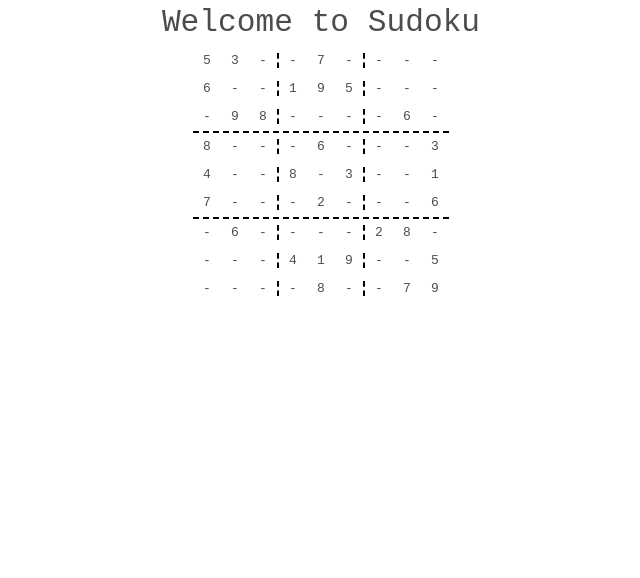
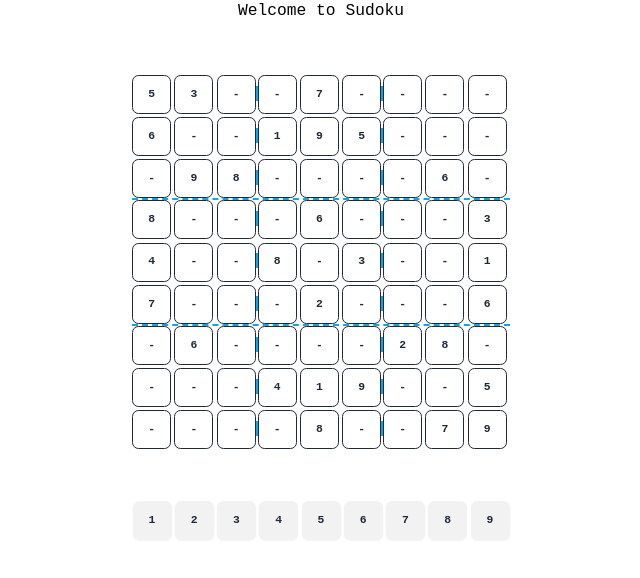
Before and after one commit to mrv1k/propersudoku, a SvelteKit app: page / in a window 1280 px wide. Shown: the top 578 px of the page, without its empty margins (319-959 px from the left). Built offline with nearby package versions, Linux system fonts and the light colour scheme.

Commit message:
somewhat get back to default firefox style I liked

```diff
--- a/src/routes/+page.svelte
+++ b/src/routes/+page.svelte
@@ -67,16 +67,16 @@
   let invalidKeys = $derived(findAlreadyUsedNumbers());
 </script>
 
-<div id="wrapper">
-  <h1>Welcome to Sudoku</h1>
+<div class="container">
+  <h1 class="text-xl mx-auto text-center mb-16">Welcome to Sudoku</h1>
 
-  <div class="game-wrapper">
+  <div class="game-wrapper w-fit mx-auto">
     {#each board as rows, rowIndex}
       <div class="game-row">
         {#each rows as cell, colIndex}
           <span class="game-cell-span">
             <button
-              class="game-button"
+              class="game-cell btn btn-square btn-outline"
               class:selectable={cell === X}
               class:selected={compareCell(rowIndex, colIndex)}
               onclick={() => {
@@ -99,13 +99,10 @@
       </div>
     {/each}
   </div>
-  <br />
-  <br />
-
-  <div id="keys" style="text-align: center;" class:visually-hidden={!isAnyCellActive}>
+  <div class="game-keyboard mt-16 space-x-1" style="text-align: center;" class:hidden={false}>
     {#each keys as key}
       <button
-        class="game-key"
+        class="game-key btn btn-square"
         disabled={invalidKeys.has(key)}
         onclick={() => {
           const isValidRow = checkRow(key);
@@ -127,144 +124,23 @@
 
 <style>
   :root {
-    --font-body: Arial, -apple-system, BlinkMacSystemFont, 'Segoe UI', Roboto, Oxygen, Ubuntu,
-      Cantarell, 'Open Sans', 'Helvetica Neue', sans-serif;
-    /*--font-mono: 'Fira Mono', monospace;*/
     --font-mono: monospace;
-    --color-bg-0: rgb(202, 216, 228);
-    --color-bg-1: hsl(209, 36%, 86%);
-    --color-bg-2: hsl(224, 44%, 95%);
-    --color-theme-1: #ff3e00;
-    --color-theme-2: #4075a6;
-    --color-text: rgba(0, 0, 0, 0.7);
-    --column-width: 42rem;
-    --column-margin-top: 4rem;
-    /*font-family: var(--font-body);*/
     font-family: var(--font-mono);
     color: var(--color-text);
   }
 
-  .game-wrapper {
-    width: fit-content;
-    margin: 0 auto;
-  }
-
   .game-row {
-    /*height: 2.2rem;*/
-    &:nth-child(3n) {
-      border-bottom: 2px dashed black;
-    }
-    &:last-child {
-      border-bottom: none;
+    @apply mb-1;
+    &:nth-child(3),
+    &:nth-child(6) {
+      @apply mb-0 border-b-2 border-dashed border-sky-500;
     }
   }
-
   .game-cell-span {
-    &:nth-child(3n) {
-      border-right: 2px dashed black;
-    }
-    &:last-child {
-      border-right: none;
+    @apply mr-1;
+    &:nth-child(3),
+    &:nth-child(6) {
+      @apply mr-0 border-r-2 border-solid border-sky-500;
     }
   }
-
-  .game-button,
-  .game-key {
-    height: 2rem;
-    width: 2rem;
-
-    /*border-radius: 2px;*/
-    /*height: 90%;*/
-    margin: 1px;
-    &.selectable {
-      cursor: pointer;
-    }
-    &.selected {
-      border-radius: 3px;
-      background-color: lightgreen;
-      border: 1px solid green;
-    }
-    &:disabled {
-      cursor: not-allowed;
-    }
-  }
-
-  body {
-    min-height: 100vh;
-    margin: 0;
-    background-attachment: fixed;
-    background-color: var(--color-bg-1);
-    background-size: 100vw 100vh;
-    background-image: radial-gradient(
-        50% 50% at 50% 50%,
-        rgba(255, 255, 255, 0.75) 0%,
-        rgba(255, 255, 255, 0) 100%
-      ),
-      linear-gradient(180deg, var(--color-bg-0) 0%, var(--color-bg-1) 15%, var(--color-bg-2) 50%);
-  }
-
-  h1,
-  h2,
-  p {
-    font-weight: 400;
-  }
-
-  p {
-    line-height: 1.5;
-  }
-
-  a {
-    color: var(--color-theme-1);
-    text-decoration: none;
-  }
-
-  a:hover {
-    text-decoration: underline;
-  }
-
-  h1 {
-    font-size: 2rem;
-    text-align: center;
-  }
-
-  h2 {
-    font-size: 1rem;
-  }
-
-  .text-column {
-    display: flex;
-    max-width: 48rem;
-    flex: 0.6;
-    flex-direction: column;
-    justify-content: center;
-    margin: 0 auto;
-  }
-
-  input,
-  button {
-    font-size: inherit;
-    font-family: inherit;
-  }
-
-  button:focus:not(:focus-visible) {
-    outline: none;
-  }
-
-  @media (min-width: 720px) {
-    h1 {
-      font-size: 2.4rem;
-    }
-  }
-
-  .visually-hidden {
-    border: 0;
-    clip: rect(0 0 0 0);
-    height: auto;
-    margin: 0;
-    overflow: hidden;
-    padding: 0;
-    position: absolute;
-    width: 1px;
-    white-space: nowrap;
-  }
 </style>
```
